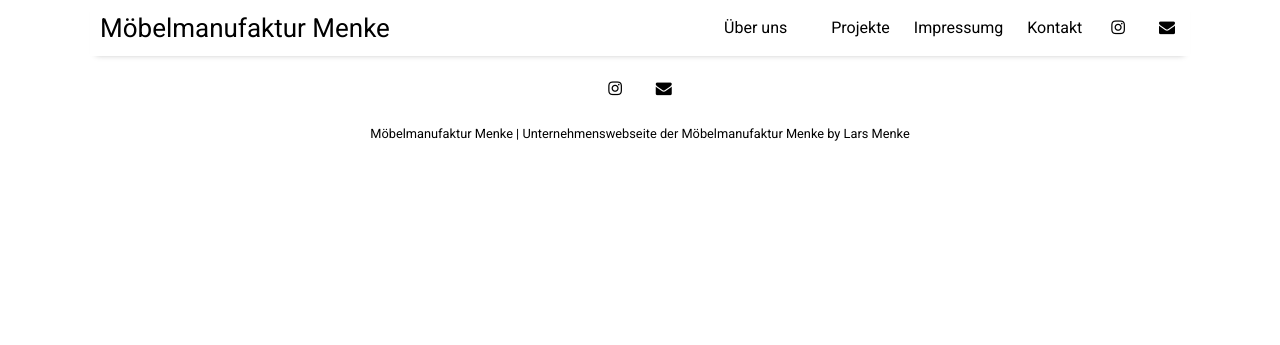
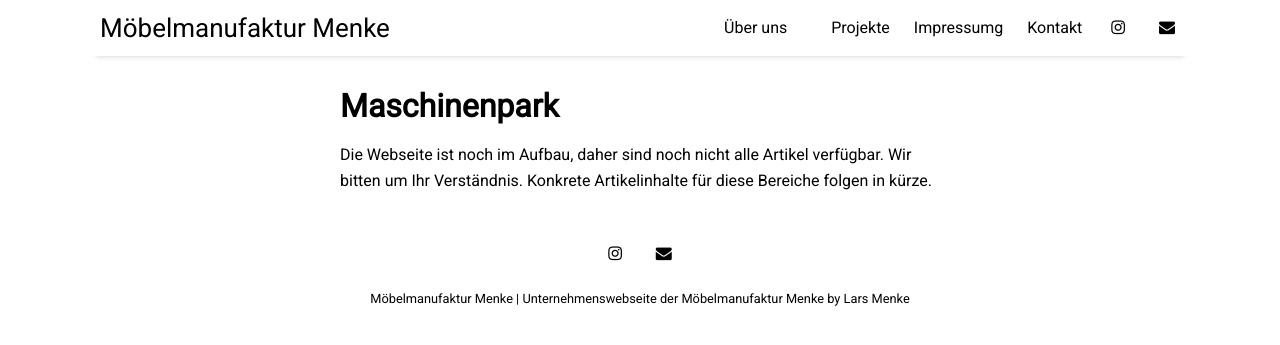
Before and after one commit to MoebelmanufakturMenke/Homepage, a Jekyll site: the page built from pages/tools.md, in a window 1280 px wide. Shown: the top 345 px of the page. Built offline with Jekyll 4.4.1, drawn with Linux system fonts in a browser that asks for light colours; nearby versions of some CDN libraries.

Commit message:
Maschinenpark

```diff
--- a/pages/tools.md
+++ b/pages/tools.md
@@ -1,6 +1,9 @@
 ---
-layout: category
+layout: page
 title: Maschinenpark
 category: tools
 permalink: /tools
 ---
+
+Die Webseite ist noch im Aufbau, daher sind noch nicht alle Artikel verfügbar. Wir bitten um Ihr Verständnis.
+Konkrete Artikelinhalte für diese Bereiche folgen in kürze.
```
